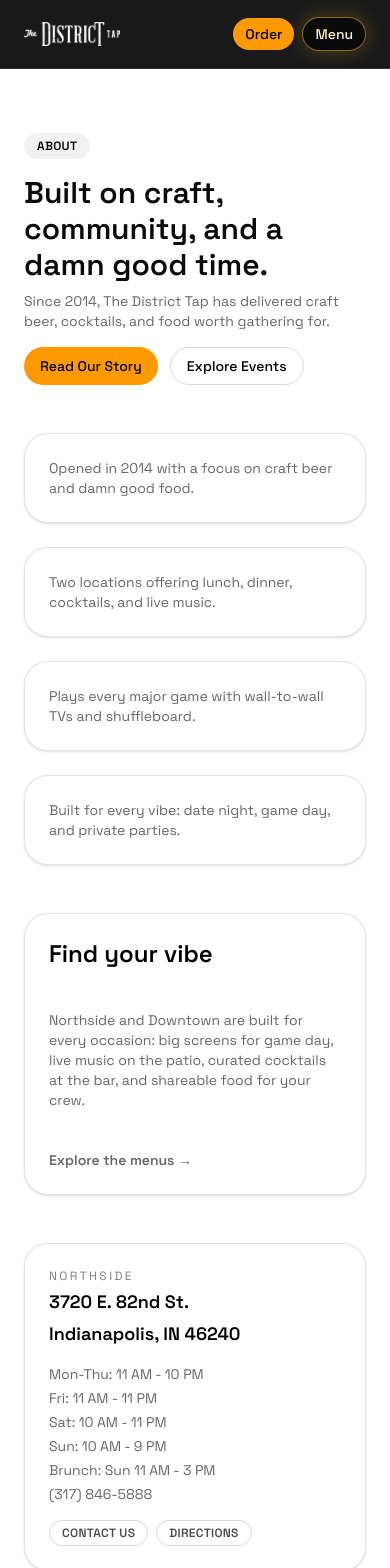
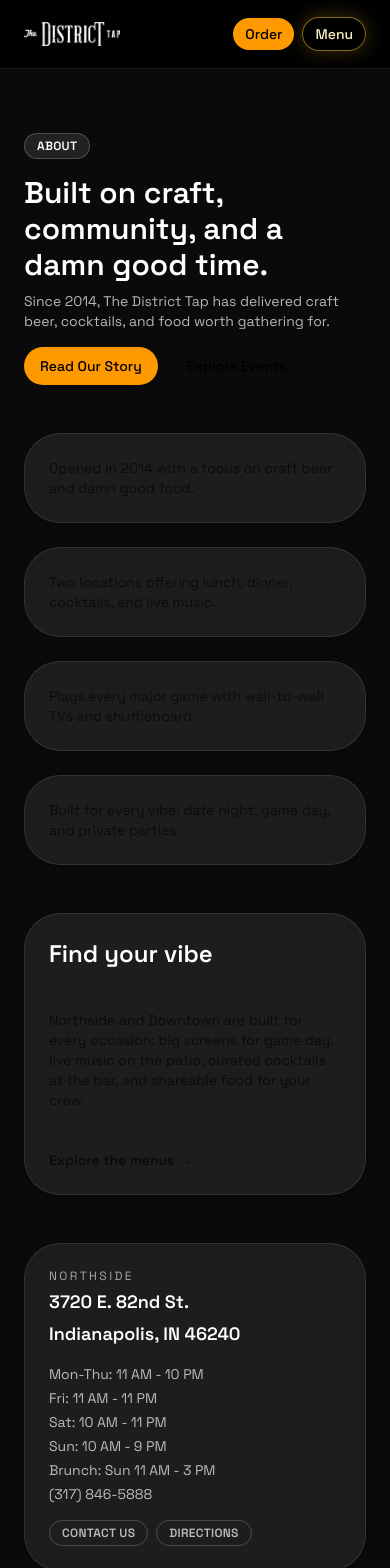
Before and after one commit to garytayl/district-tap, a Next.js app: page /about in a window 390 px wide. Shown: the top 1568 px of the page. Built offline with nearby package versions, Linux system fonts and the light colour scheme.

Commit message:
Animate mobile menu and extend dark styling.
Add fade transitions for the mobile overlay, close it on navigation, and apply the mobile glass aesthetic to shared cards and headers with a darker global body theme.

```diff
--- a/app/globals.css
+++ b/app/globals.css
@@ -123,7 +123,7 @@
     @apply bg-neutral-950;
   }
   body {
-    @apply bg-background text-foreground;
+    @apply bg-neutral-950 text-white;
   }
   ::selection {
     @apply bg-amber-500 text-black;
--- a/components/site/LocationCard.tsx
+++ b/components/site/LocationCard.tsx
@@ -7,14 +7,14 @@
   return (
     <Card className="flex h-full flex-col gap-4">
       <div className="space-y-1">
-        <p className="text-xs uppercase tracking-[0.2em] text-black/50">{location.name}</p>
+        <p className="text-xs uppercase tracking-[0.2em] text-white/60">{location.name}</p>
         {location.addressLines.map((line) => (
           <p key={line} className="text-lg font-semibold">
             {line}
           </p>
         ))}
       </div>
-      <div className="space-y-1 text-sm text-black/60">
+      <div className="space-y-1 text-sm text-white/70">
         {location.hours.map((line) => (
           <p key={line}>{line}</p>
         ))}
@@ -23,7 +23,7 @@
       <div className="mt-auto flex flex-wrap gap-2">
         <Link
           href="/contact"
-          className="rounded-full border border-black/15 px-3 py-1 text-xs font-semibold uppercase tracking-wide text-black/70 hover:border-black hover:text-black"
+          className="rounded-full border border-white/20 px-3 py-1 text-xs font-semibold uppercase tracking-wide text-white/70 hover:border-white/70 hover:text-white"
         >
           Contact Us
         </Link>
@@ -31,7 +31,7 @@
           href={location.mapUrl}
           target="_blank"
           rel="noreferrer"
-          className="rounded-full border border-black/15 px-3 py-1 text-xs font-semibold uppercase tracking-wide text-black/70 hover:border-black hover:text-black"
+          className="rounded-full border border-white/20 px-3 py-1 text-xs font-semibold uppercase tracking-wide text-white/70 hover:border-white/70 hover:text-white"
         >
           Directions
         </Link>
--- a/components/site/MobileMenuOverlay.tsx
+++ b/components/site/MobileMenuOverlay.tsx
@@ -16,6 +16,8 @@
 
 export function MobileMenuOverlay({ open, onClose }: MobileMenuOverlayProps) {
   const [submenu, setSubmenu] = useState<SubmenuKey>(null)
+  const [isMounted, setIsMounted] = useState(open)
+  const [isVisible, setIsVisible] = useState(open)
 
   useEffect(() => {
     if (!open) return
@@ -40,10 +42,27 @@
     setSubmenu(null)
   }, [open])
 
-  if (!open) return null
+  useEffect(() => {
+    if (open) {
+      setIsMounted(true)
+      requestAnimationFrame(() => setIsVisible(true))
+      return
+    }
+
+    if (!isMounted) return
+    setIsVisible(false)
+    const timeout = setTimeout(() => setIsMounted(false), 220)
+    return () => clearTimeout(timeout)
+  }, [open, isMounted])
+
+  if (!isMounted) return null
 
   return (
-    <div className="fixed inset-0 z-50 h-[100svh]">
+    <div
+      className={`fixed inset-0 z-50 h-[100svh] transition-opacity duration-200 ease-out ${
+        isVisible ? "opacity-100" : "opacity-0 pointer-events-none"
+      }`}
+    >
       <div role="presentation" className="pointer-events-none absolute inset-0 h-[100svh] bg-black/98" />
       <div className="pointer-events-none absolute inset-0">
         <div className="site-glow-layer" />
@@ -81,10 +100,10 @@
             <p className="mt-3 text-lg font-semibold">Start an order in seconds.</p>
             <p className="mt-2 text-sm text-white/60">Delivery, carry-out, or the mobile flow.</p>
             <div className="mt-4 flex flex-wrap gap-2">
-              <Button href={quickActions[0].href} variant="secondary" size="lg">
+              <Button href={quickActions[0].href} variant="secondary" size="lg" onClick={onClose}>
                 Order Now
               </Button>
-              <Button href="/experience" variant="outline" size="lg" className="border-white/30 text-white">
+              <Button href="/experience" variant="outline" size="lg" className="border-white/30 text-white" onClick={onClose}>
                 Mobile Experience
               </Button>
             </div>
@@ -102,10 +121,10 @@
                   <p className="text-xs uppercase tracking-[0.35em] text-white/60">Menu</p>
                   <p className="mt-2 text-xl font-semibold">Pick a menu.</p>
                   <div className="mt-4 grid gap-2">
-                    <Button href="/menu/lunch-and-dinner" variant="outline" size="sm" className="border-white/30 text-white">
+                      <Button href="/menu/lunch-and-dinner" variant="outline" size="sm" className="border-white/30 text-white" onClick={onClose}>
                       Lunch + Dinner
                     </Button>
-                    <Button href="/menu/drinks" variant="outline" size="sm" className="border-white/30 text-white">
+                      <Button href="/menu/drinks" variant="outline" size="sm" className="border-white/30 text-white" onClick={onClose}>
                       Drinks
                     </Button>
                   </div>
@@ -120,10 +139,10 @@
                   <p className="text-xs uppercase tracking-[0.35em] text-white/60">Private Events</p>
                   <p className="mt-2 text-xl font-semibold">Choose a location.</p>
                   <div className="mt-4 grid gap-2">
-                    <Button href="/private-events/northside" variant="outline" size="sm" className="border-white/30 text-white">
+                      <Button href="/private-events/northside" variant="outline" size="sm" className="border-white/30 text-white" onClick={onClose}>
                       Northside
                     </Button>
-                    <Button href="/private-events/downtown" variant="outline" size="sm" className="border-white/30 text-white">
+                      <Button href="/private-events/downtown" variant="outline" size="sm" className="border-white/30 text-white" onClick={onClose}>
                       Downtown
                     </Button>
                   </div>
@@ -183,10 +202,10 @@
                     <p className="text-sm text-white/70">{location.phone}</p>
                   </div>
                   <div className="mt-4 flex flex-wrap gap-2">
-                    <Button href={location.mapUrl} variant="outline" size="sm" className="border-white/20 text-white">
+                    <Button href={location.mapUrl} variant="outline" size="sm" className="border-white/20 text-white" onClick={onClose}>
                       Directions
                     </Button>
-                    <Button href={location.orderUrl} variant="secondary" size="sm">
+                    <Button href={location.orderUrl} variant="secondary" size="sm" onClick={onClose}>
                       Order
                     </Button>
                   </div>
@@ -197,7 +216,7 @@
 
           <div className="flex flex-wrap gap-2">
             {quickActions.slice(1).map((action) => (
-              <Button key={action.label} href={action.href} variant="outline" size="sm" className="border-white/20 text-white">
+              <Button key={action.label} href={action.href} variant="outline" size="sm" className="border-white/20 text-white" onClick={onClose}>
                 {action.label}
               </Button>
             ))}
--- a/components/site/PageHeader.tsx
+++ b/components/site/PageHeader.tsx
@@ -10,10 +10,10 @@
 export function PageHeader({ eyebrow, title, description, children }: PageHeaderProps) {
   return (
     <div className="space-y-4">
-      {eyebrow ? <Badge>{eyebrow}</Badge> : null}
+      {eyebrow ? <Badge variant="light">{eyebrow}</Badge> : null}
       <div className="space-y-2">
         <h1 className="text-3xl font-semibold md:text-4xl">{title}</h1>
-        {description ? <p className="max-w-3xl text-sm text-black/60 md:text-base">{description}</p> : null}
+        {description ? <p className="max-w-3xl text-sm text-white/70 md:text-base">{description}</p> : null}
       </div>
       {children}
     </div>
--- a/components/ui/Button.tsx
+++ b/components/ui/Button.tsx
@@ -45,10 +45,17 @@
   const classes = cn(buttonVariants({ variant, size, className }))
 
   if (href) {
+    const { children, type: _type, ...rest } = props
     const external = href.startsWith("http")
     return (
-      <Link href={href} className={classes} target={external ? "_blank" : undefined} rel={external ? "noreferrer" : undefined}>
-        {props.children}
+      <Link
+        href={href}
+        className={classes}
+        target={external ? "_blank" : undefined}
+        rel={external ? "noreferrer" : undefined}
+        {...rest}
+      >
+        {children}
       </Link>
     )
   }
--- a/components/ui/Card.tsx
+++ b/components/ui/Card.tsx
@@ -6,7 +6,7 @@
   return (
     <div
       data-slot="card"
-      className={cn("bg-white text-black flex flex-col gap-6 rounded-3xl border border-black/10 p-6 shadow-sm", className)}
+      className={cn("glass-tile text-white flex flex-col gap-6 rounded-3xl border border-white/10 p-6 shadow-sm", className)}
       {...props}
     />
   )
```
